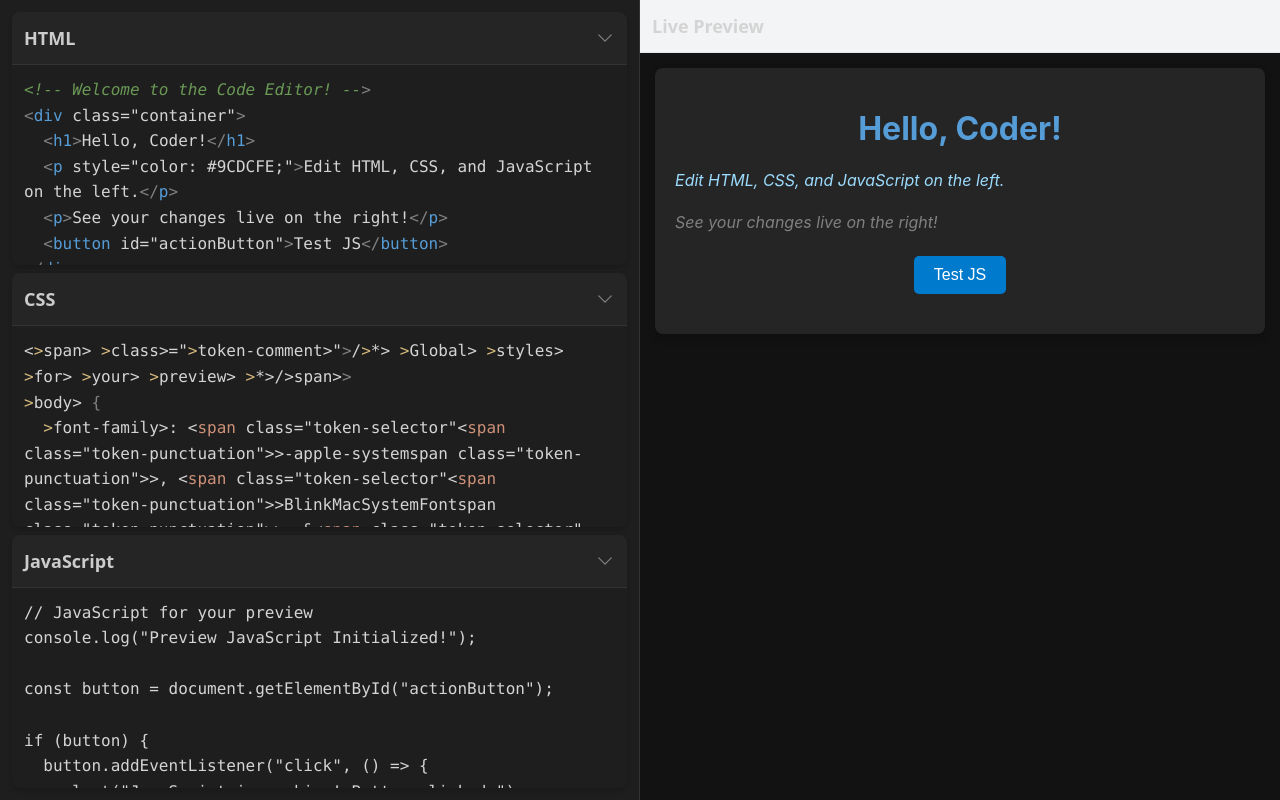
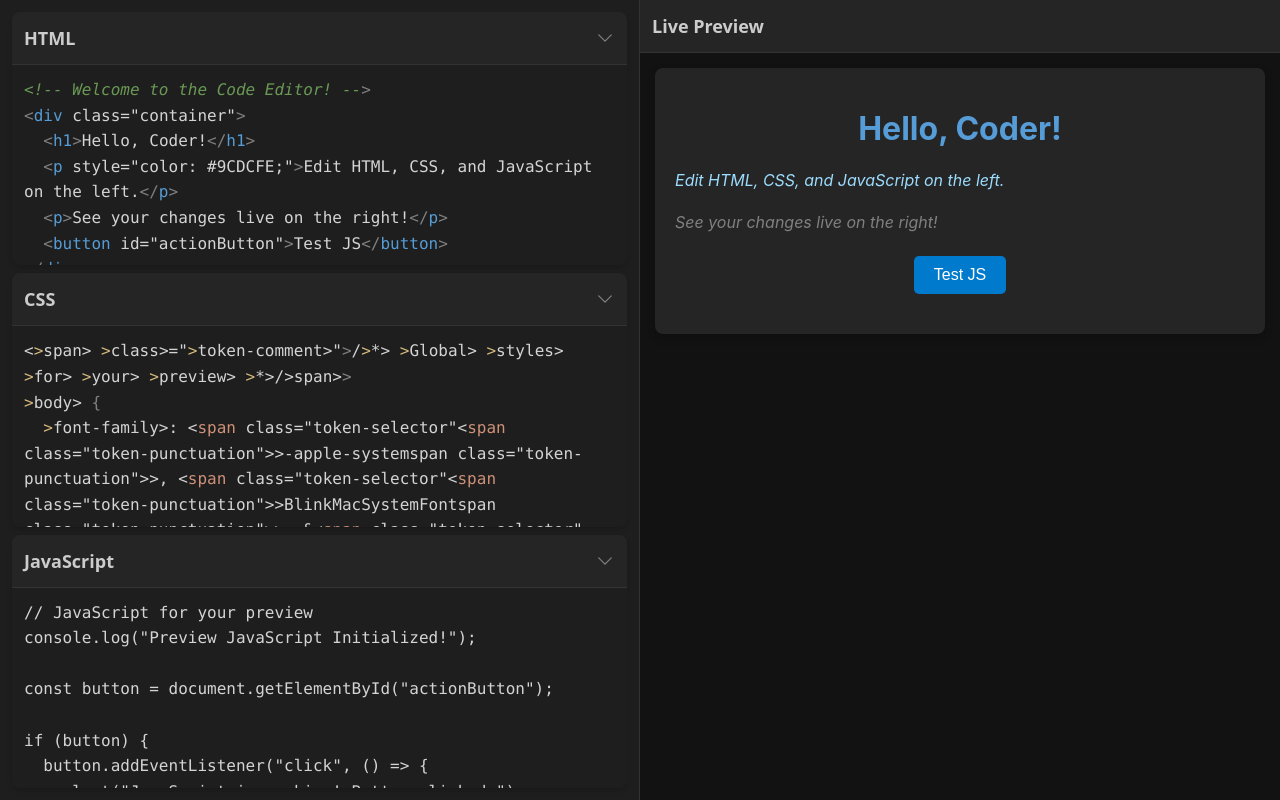
Before and after one commit to ManouarRed/live-code-editor, a React (Vite) app: page / in a window 1280 px wide. Built offline with nearby package versions, Linux system fonts and the light colour scheme.

Commit message:
Update PreviewWindow.tsx

```diff
--- a/components/PreviewWindow.tsx
+++ b/components/PreviewWindow.tsx
@@ -14,6 +14,27 @@ export const PreviewWindow = ({ html, css, js }: PreviewWindowProps): React.Reac
           document.write(`
             <html>
               <head>
+                <style>
+                  /* Base styles for error message */
+                  .preview-error-box {
+                    position: fixed;
+                    bottom: 10px;
+                    left: 10px;
+                    padding: 10px 15px;
+                    background-color: #521313; /* Dark red background */
+                    color: #FFBDBD; /* Light red/pink text */
+                    border: 1px solid #800000; /* Darker red border */
+                    border-radius: 5px;
+                    font-family: 'Consolas', 'Menlo', 'Courier New', Courier, monospace;
+                    font-size: 13px;
+                    z-index: 9999;
+                    max-width: calc(100% - 20px);
+                    box-shadow: 0 2px 10px rgba(0,0,0,0.5);
+                  }
+                  .preview-error-box strong {
+                     color: #FF8F8F; /* Brighter red for title */
+                  }
+                </style>
                 <style>${css}</style>
               </head>
               <body>
@@ -24,20 +45,12 @@ export const PreviewWindow = ({ html, css, js }: PreviewWindowProps): React.Reac
                   } catch (error) {
                     console.error("Error in preview JavaScript:", error);
                     const errorDiv = document.createElement('div');
-                    errorDiv.style.position = 'fixed';
-                    errorDiv.style.bottom = '10px';
-                    errorDiv.style.left = '10px';
-                    errorDiv.style.padding = '10px';
-                    errorDiv.style.backgroundColor = 'rgba(128,0,0,0.8)'; // Dark red for error
-                    errorDiv.style.color = '#FF8888'; // Lighter red text
-                    errorDiv.style.border = '1px solid darkred';
-                    errorDiv.style.borderRadius = '5px';
-                    errorDiv.style.fontFamily = "'Courier New', Courier, monospace";
-                    errorDiv.style.fontSize = "12px";
-                    // Sanitize error message
+                    errorDiv.className = 'preview-error-box';
                     const errorMessage = (error instanceof Error) ? error.message : String(error);
-                    errorDiv.textContent = 'JS RUNTIME EXCEPTION: ' + JSON.stringify(errorMessage).slice(1, -1);
-                    document.body.appendChild(errorDiv);
+                    errorDiv.innerHTML = '<strong>JS EXCEPTION:</strong> ' + JSON.stringify(errorMessage).slice(1, -1).replace(/\\n/g, '<br>');
+
+                    // Check if body exists, otherwise append to documentElement for early errors
+                    (document.body || document.documentElement).appendChild(errorDiv);
                     setTimeout(() => errorDiv.remove(), 7000);
                   }
                 <\/script>
@@ -49,21 +62,22 @@ export const PreviewWindow = ({ html, css, js }: PreviewWindowProps): React.Reac
       }
     };
 
+    // Debounce preview update
     const timeoutId = setTimeout(updatePreview, 250);
     return () => clearTimeout(timeoutId);
 
   }, [html, css, js]);
 
   return (
-    <div className="flex-1 w-full h-full bg-gray-100 overflow-hidden">
-       <h2 className="text-lg font-semibold p-3 matrix-header-bg matrix-text-header border-b matrix-border-strong">
+    <div className="flex-1 w-full h-full flex flex-col bg-[var(--theme-bg-editor)] overflow-hidden">
+       <h2 className="text-lg font-semibold p-3 editor-header-bg editor-text-header border-b editor-border-strong">
         Live Preview
       </h2>
       <iframe
         ref={iframeRef}
         title="Preview"
         sandbox="allow-scripts allow-same-origin"
-        className="w-full h-[calc(100%-48px)] border-0 bg-white"
+        className="w-full flex-1 border-0 bg-white" /* iframe content bg is white by default */
         loading="lazy"
       />
     </div>
```
